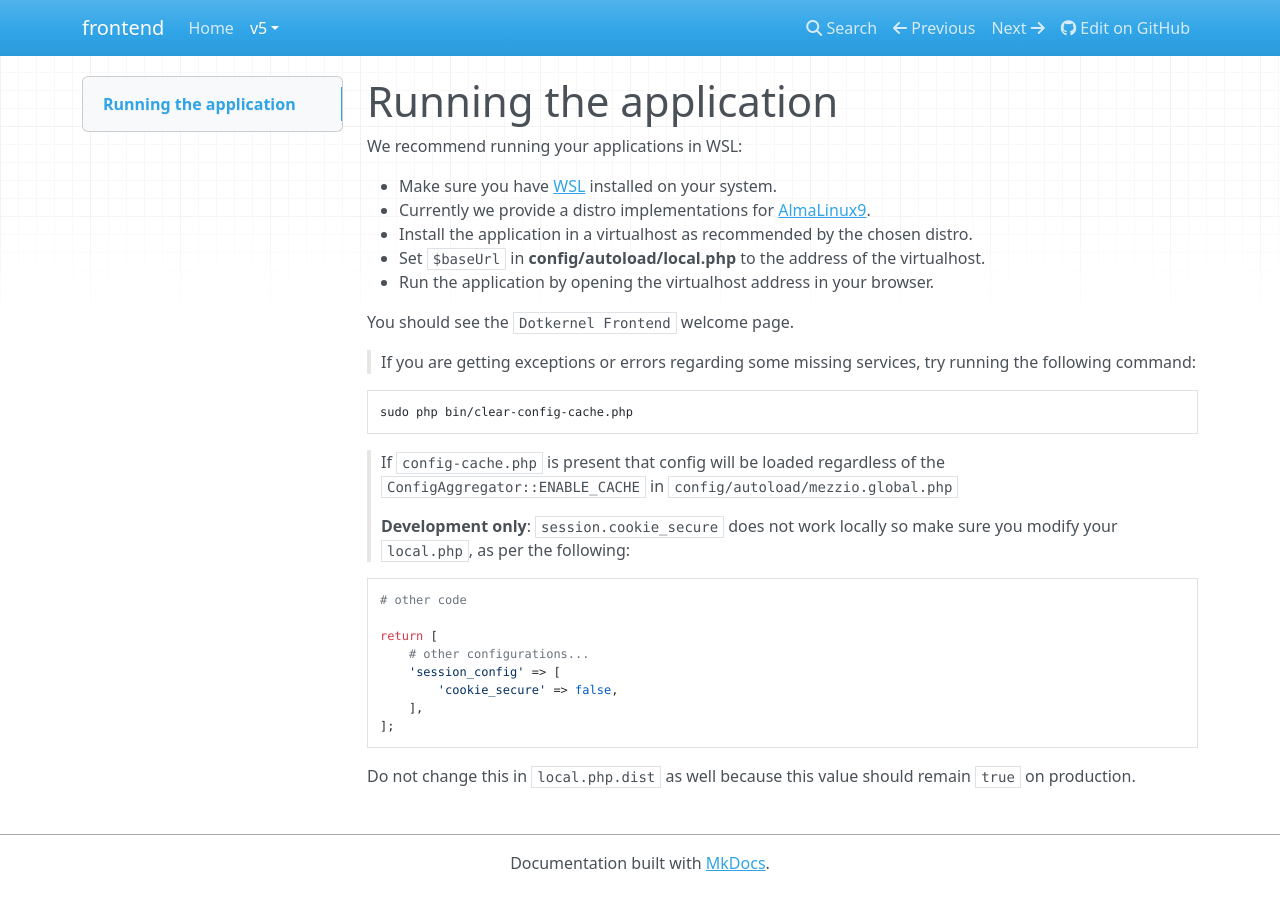
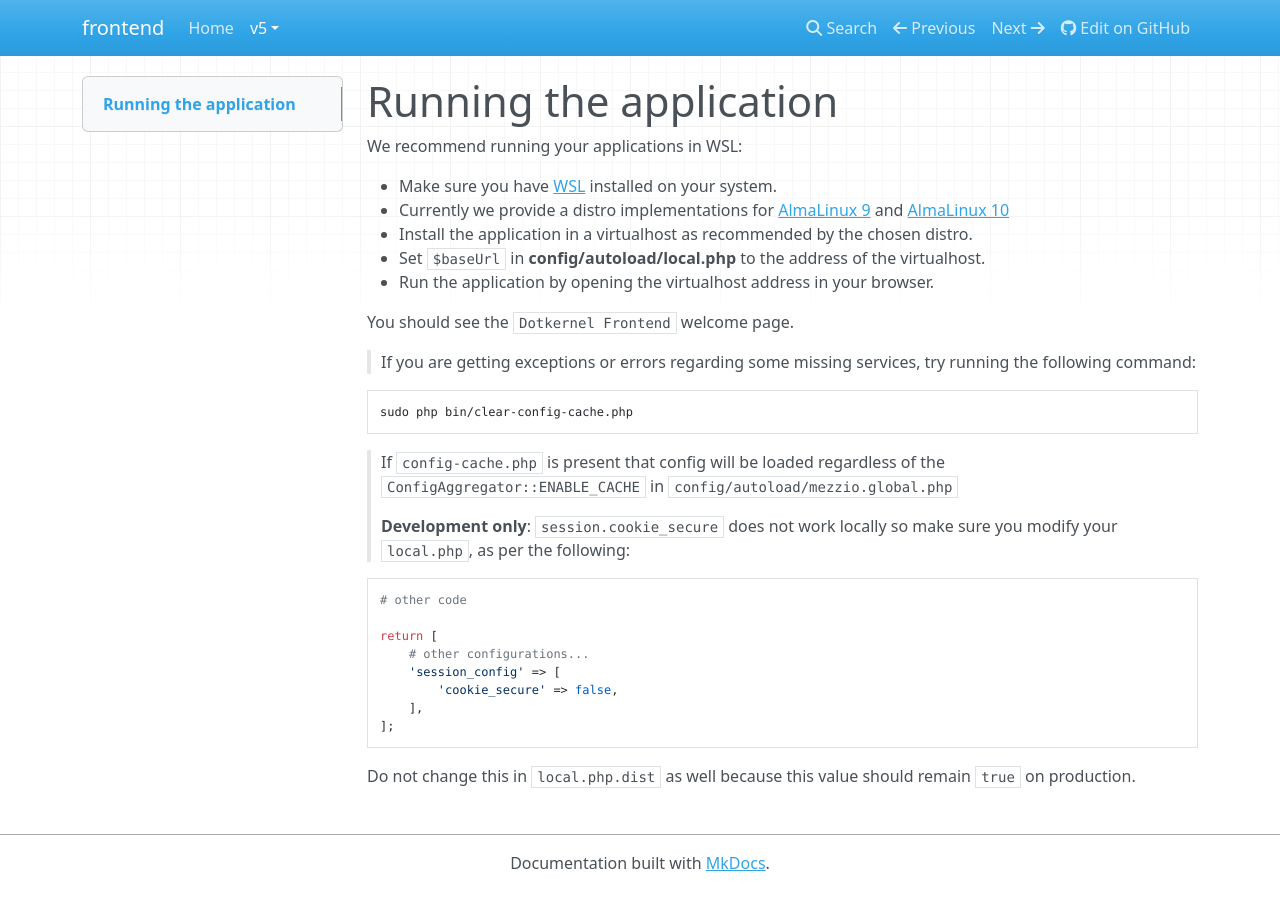
Before and after one commit to dotkernel/frontend-documentation, an MkDocs documentation site: the page built from docs/book/v5/installation/running-application.md, in a window 1280 px wide. Built offline with MkDocs 1.6.1, drawn with Linux system fonts in a browser that asks for light colours; nearby versions of some CDN libraries.

Commit message:
Update AlmaLinux links and add AlmaLinux 10

```diff
--- a/docs/book/v5/installation/running-application.md
+++ b/docs/book/v5/installation/running-application.md
@@ -3,7 +3,7 @@
 We recommend running your applications in WSL:
 
 - Make sure you have [WSL](https://github.com/dotkernel/development/blob/main/wsl/README.md) installed on your system.
-- Currently we provide a distro implementations for [AlmaLinux9](https://github.com/dotkernel/development/blob/main/wsl/os/almalinux9/README.md).
+- Currently we provide a distro implementations for [AlmaLinux 9](https://github.com/dotkernel/development/blob/alma-linux-9/README.md) and [AlmaLinux 10](https://github.com/dotkernel/development/blob/alma-linux-10/README.md)
 - Install the application in a virtualhost as recommended by the chosen distro.
 - Set `$baseUrl` in **config/autoload/local.php** to the address of the virtualhost.
 - Run the application by opening the virtualhost address in your browser.
```
